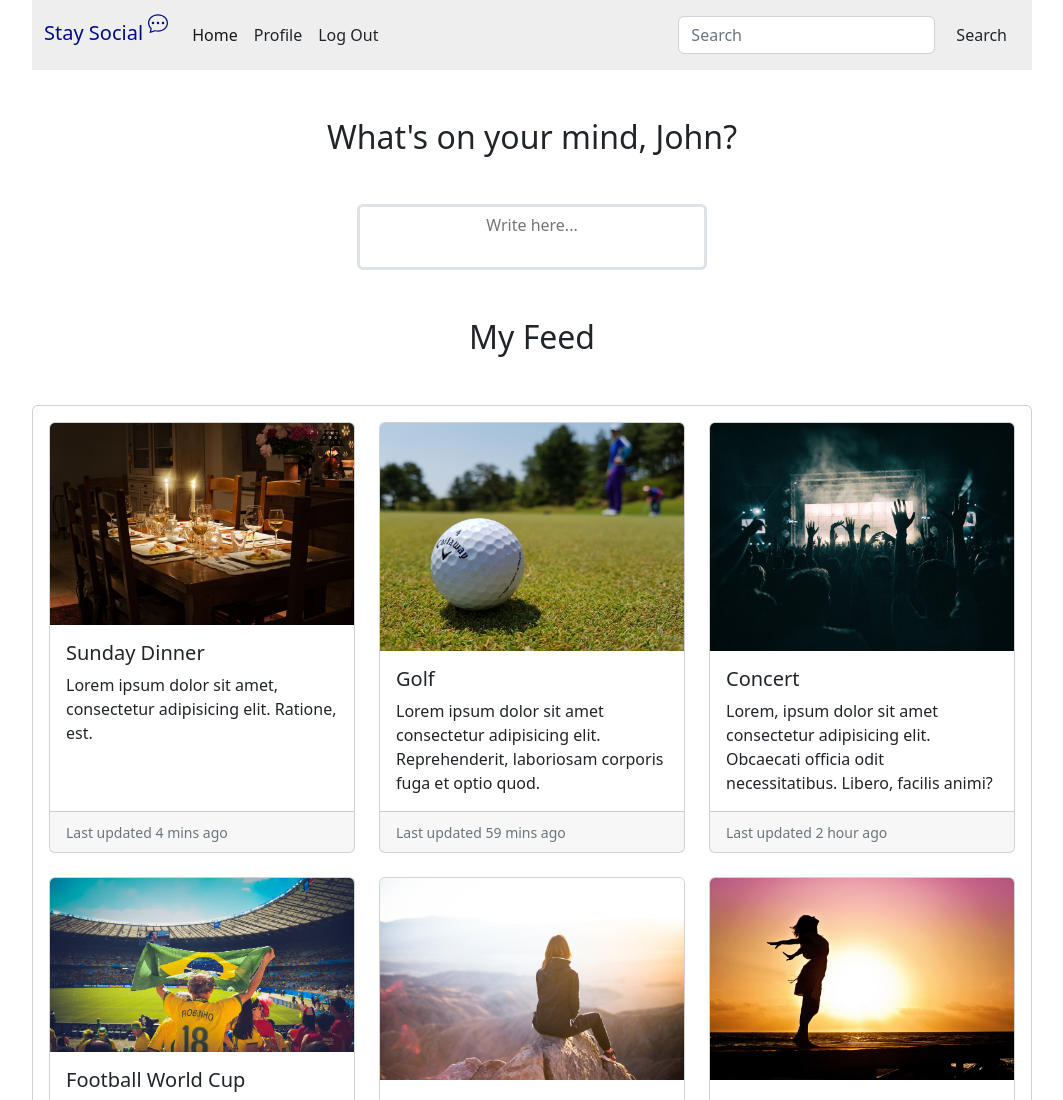
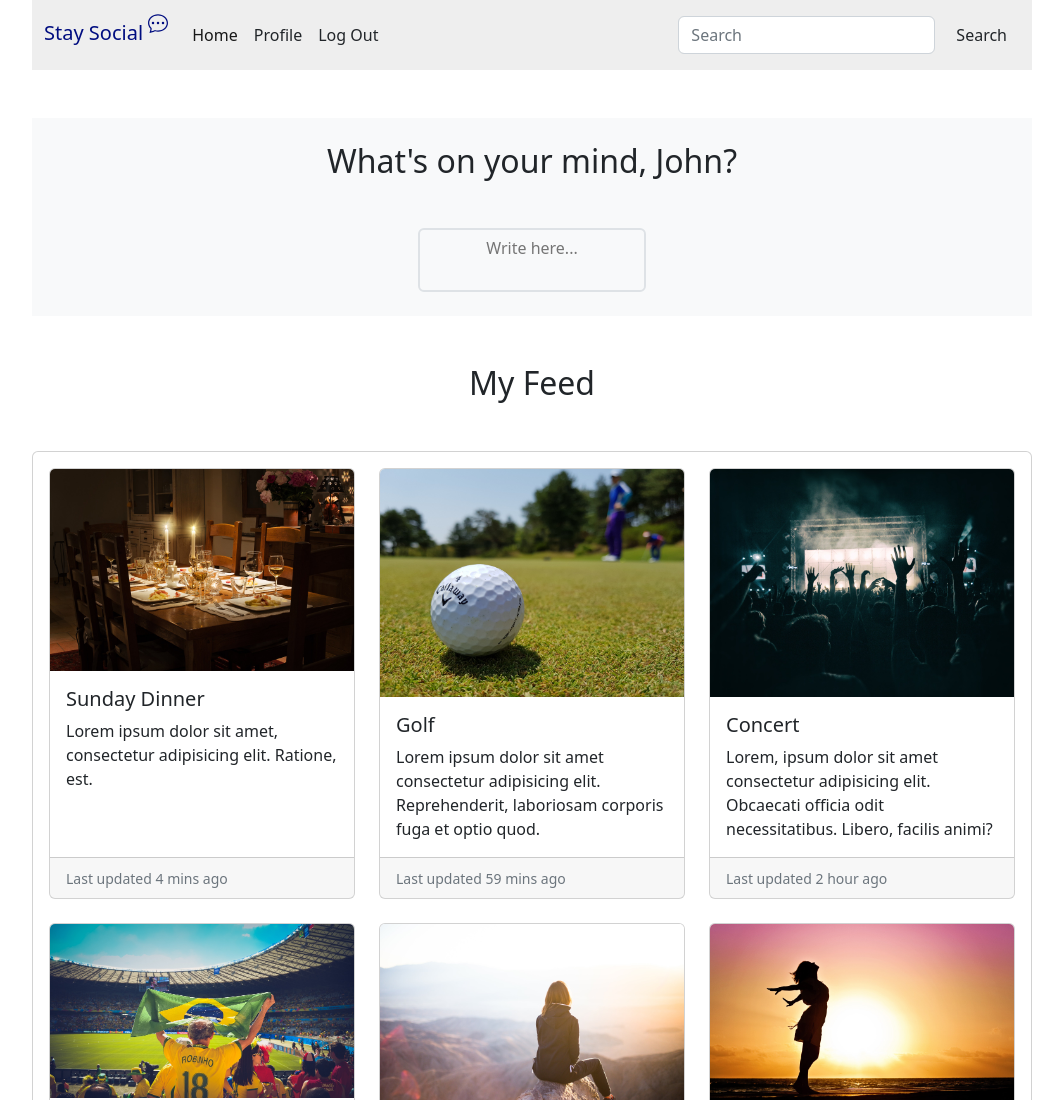
Before and after one commit to Benjamel/CSS-Frameworks-Project, a website: page index.html in a window 1280 px wide. Shown: the top 1100 px of the page, without its empty margins (108-1171 px from the left). Drawn offline with nearby package versions, Linux system fonts and the light colour scheme.

Commit message:
Some cleanup

```diff
--- a/index.html
+++ b/index.html
@@ -4,6 +4,7 @@
   <meta charset="UTF-8">
   <meta http-equiv="X-UA-Compatible" content="IE=edge">
   <meta name="viewport" content="width=device-width, initial-scale=1.0">
+  <meta description="Stay Social - is a social media application to create posts or read posts from your friends">
   <link rel="stylesheet" href="/node_modules/bootstrap-icons/font/bootstrap-icons.css">
   <link rel="stylesheet" href="/dist/css/styles.css">
   <script src="https://cdn.jsdelivr.net/npm/@popperjs/core@2.11.6/dist/umd/popper.min.js" integrity="sha384-oBqDVmMz9ATKxIep9tiCxS/Z9fNfEXiDAYTujMAeBAsjFuCZSmKbSSUnQlmh/jp3" crossorigin="anonymous" defer></script>
@@ -43,15 +44,16 @@
     </div>
   </nav>
   <!-- Main Content -->
-  <h2 class="mt-5 text-center">What's on your mind, John?</h2>
   <!-- Button trigger modal -->
-  <div class="container text-center mt-5 mb-5">
+  <div class="container text-center mt-5 mb-5 bg-light p-4">
     <div class="col-12">
-        <textarea type="button" class="btn border border-3" data-bs-toggle="modal"                   data-bs-target="#exampleModal" class="form-control" placeholder="Write here..." id="floatingTextarea2"></textarea>
+      <h2 class="mb-5">What's on your mind, John?</h2>
+        <textarea type="button" class="btn border border-2" data-bs-toggle="modal"                   data-bs-target="#exampleModal" class="form-control" placeholder="Write here..." id="floatingTextarea2"></textarea>
     </div>
   </div>
 
   <!-- Modal -->
+  <div class="container">
     <div class="modal fade" id="exampleModal" tabindex="-1" aria-labelledby="exampleModalLabel" aria-hidden="true">
       <div class="modal-dialog">
         <div class="modal-content">
@@ -64,6 +66,7 @@
           </div>
           <div class="modal-footer">
             <button type="button" class="btn btn-primary" data-bs-toggle="modal">Post</button>
+          </div>
         </div>
       </div>
     </div>
--- a/src/sass/styles.scss
+++ b/src/sass/styles.scss
@@ -19,8 +19,6 @@ body {
 
 textarea {
   resize: none;
-  width: 100%;
-  max-width: 350px;
 }
 
 footer {
```
Also changed, not shown: login.html (+1 -0 lines), profile.html (+2 -1 lines), dist/css/styles.css, 1 other file. Lines whose indentation alone changed are shown as unchanged.
